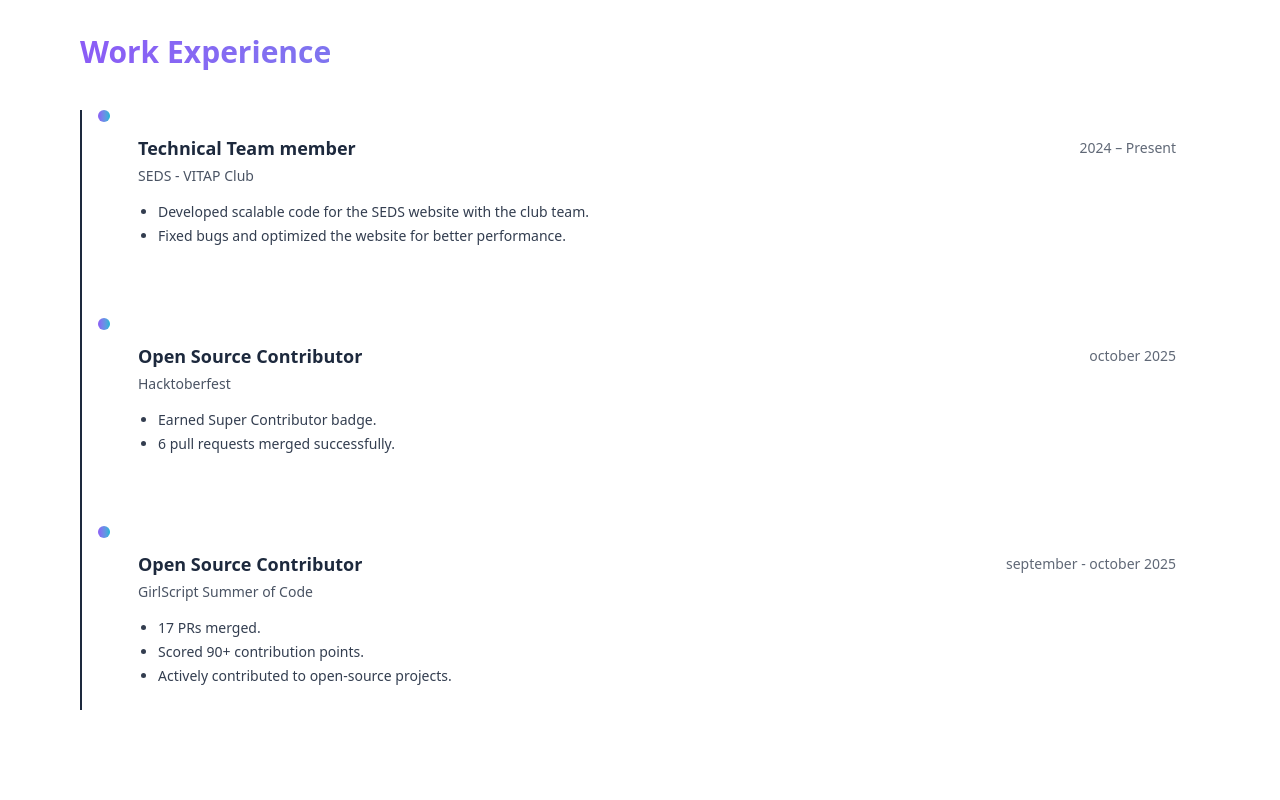
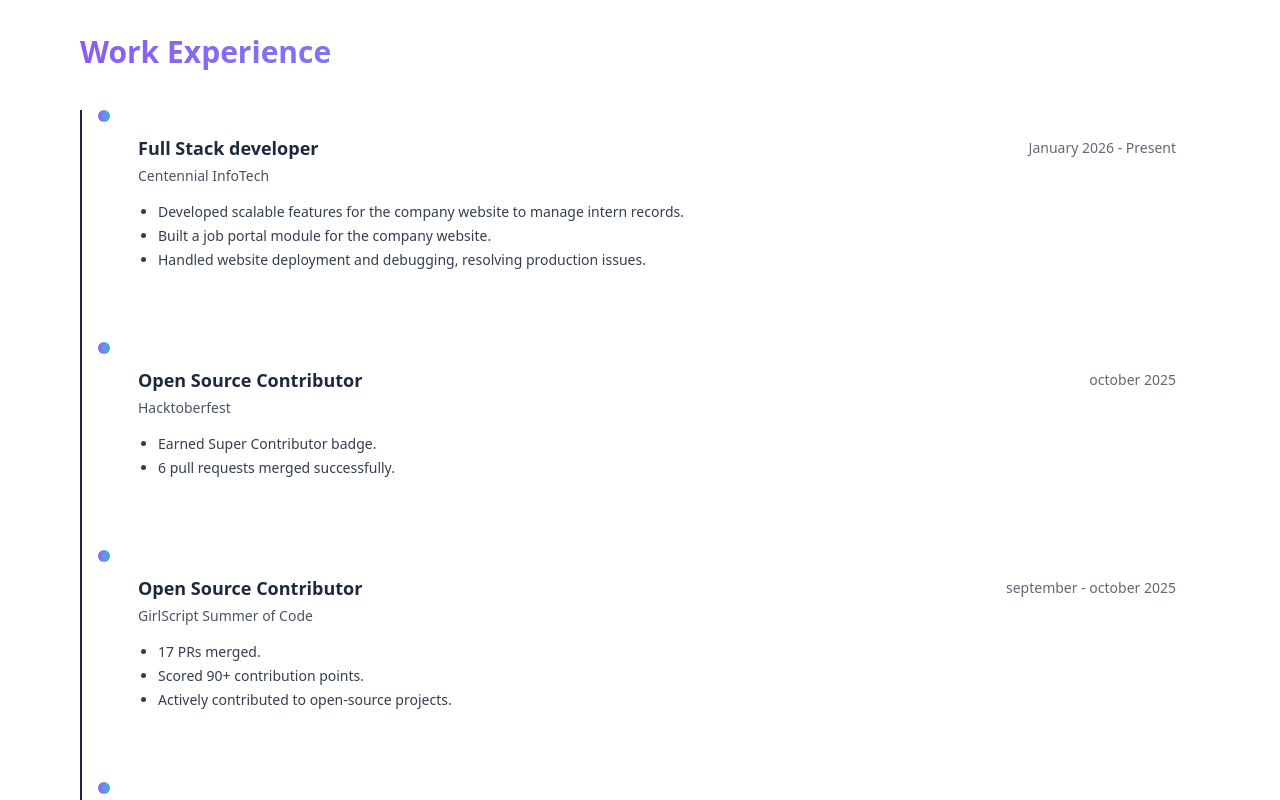
Before and after one commit to Lokesh-kumar-4164/portfolio, a React (Vite) app: page / in a window 1280 px wide. Shown: the part 3600-4400 px from the top of the page. Built offline with nearby package versions, Linux system fonts and the light colour scheme.

Commit message:
added new experience

```diff
--- a/src/components/Navbar.tsx
+++ b/src/components/Navbar.tsx
@@ -39,7 +39,7 @@ function MobileMenuButton({ isOpen, onClick }: { isOpen: boolean; onClick: () =>
 }
 
 // --- Main Navbar Component ---
-export default function Navbar({setContactOpen}) {
+export default function Navbar({ setContactOpen }) {
   const [isOpen, setIsOpen] = useState(false);
 
   // Animation for the whole navbar sliding in
@@ -93,7 +93,7 @@ export default function Navbar({setContactOpen}) {
 
           {/* CTA Button! */}
           <a
-            className="text-sm font-medium px-4 py-2 rounded-lg bg-slate-800 text-white hover:bg-slate-700 dark:bg-slate-200 dark:text-slate-900 dark:hover:bg-slate-100 transition-colors"
+            className="text-sm font-medium px-4 cursor-pointer py-2 rounded-lg bg-slate-800 text-white hover:bg-slate-700 dark:bg-slate-200 dark:text-slate-900 dark:hover:bg-slate-100 transition-colors"
             onClick={() => setContactOpen(true)}
           >
             Get in Touch
--- a/src/data/experience.ts
+++ b/src/data/experience.ts
@@ -1,6 +1,39 @@
 export const experiences = [
   {
+    id: "exp0",
+    role: "Full Stack developer",
+    company: "Centennial InfoTech",
+    period: "January 2026 - Present",
+    highlights: [
+      "Developed scalable features for the company website to manage intern records.",
+      "Built a job portal module for the company website.",
+      "Handled website deployment and debugging, resolving production issues."
+
+    ],
+  },
+  {
     id: "exp1",
+    role: "Open Source Contributor",
+    company: "Hacktoberfest",
+    period: "october 2025",
+    highlights: [
+      "Earned Super Contributor badge.",
+      "6 pull requests merged successfully.",
+    ],
+  },
+  {
+    id: "exp2",
+    role: "Open Source Contributor",
+    company: "GirlScript Summer of Code",
+    period: "september - october  2025",
+    highlights: [
+      "17 PRs merged.",
+      "Scored 90+ contribution points.",
+      "Actively contributed to open-source projects.",
+    ],
+  },
+  {
+    id: "exp3",
     role: "Technical Team member",
     company: "SEDS - VITAP Club",
     period: "2024 – Present",
@@ -10,25 +43,4 @@ export const experiences = [
 
     ],
   },
-  {
-    id: "exp2",
-    role: "Open Source Contributor",
-    company: "Hacktoberfest",
-    period: "october 2025",
-    highlights: [
-      "Earned Super Contributor badge.",
-      "6 pull requests merged successfully.",
-    ],
-  },
-  {
-    id: "exp3",
-    role: "Open Source Contributor",
-    company: "GirlScript Summer of Code",
-    period: "september - october  2025",
-    highlights: [
-      "17 PRs merged.",
-      "Scored 90+ contribution points.",
-      "Actively contributed to open-source projects.",
-    ],
-  },
 ];
--- a/src/data/projects.ts
+++ b/src/data/projects.ts
@@ -5,7 +5,7 @@ export const projects: Project[] = [
     id: 'p1',
     title: 'APID',
     description: 'A Mental health support system for students',
-    tags: ['React','Tailwindcss','Node.js','MongoDB','REST APIs'],
+    tags: ['React', 'Tailwindcss', 'Node.js', 'MongoDB', 'REST APIs'],
     url: 'https://apid20.vercel.app/',
     coverColor: '#7C3AED',
     year: 2025
@@ -14,8 +14,8 @@ export const projects: Project[] = [
     id: 'p2',
     title: 'BookNook',
     description: 'A web based book review platform',
-    tags: ['React','Tailwindcss','Node.js','MongoDB','REST APIs','JWT'],
-    url: 'https://github.com/Lokesh-kumar-4164/Books-management-App',
+    tags: ['React', 'Tailwindcss', 'Node.js', 'MongoDB', 'REST APIs', 'JWT'],
+    url: 'https://booknook-ebon.vercel.app/',
     coverColor: '#06B6D4',
     year: 2025
   }
```
